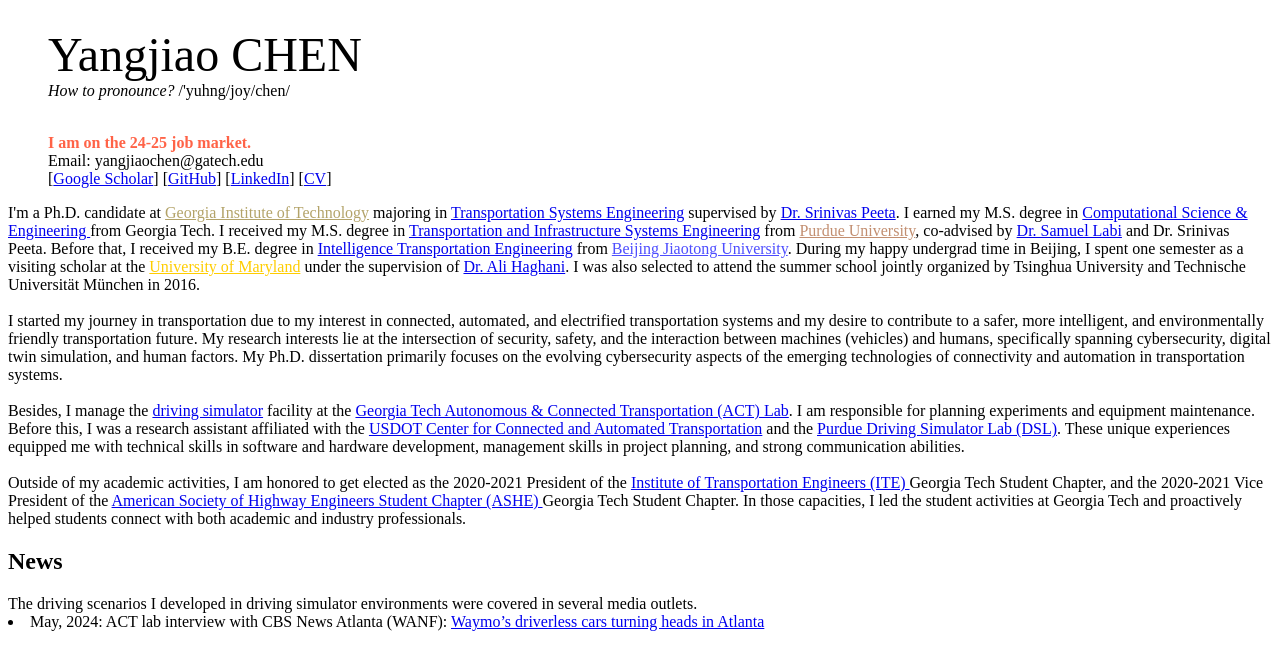
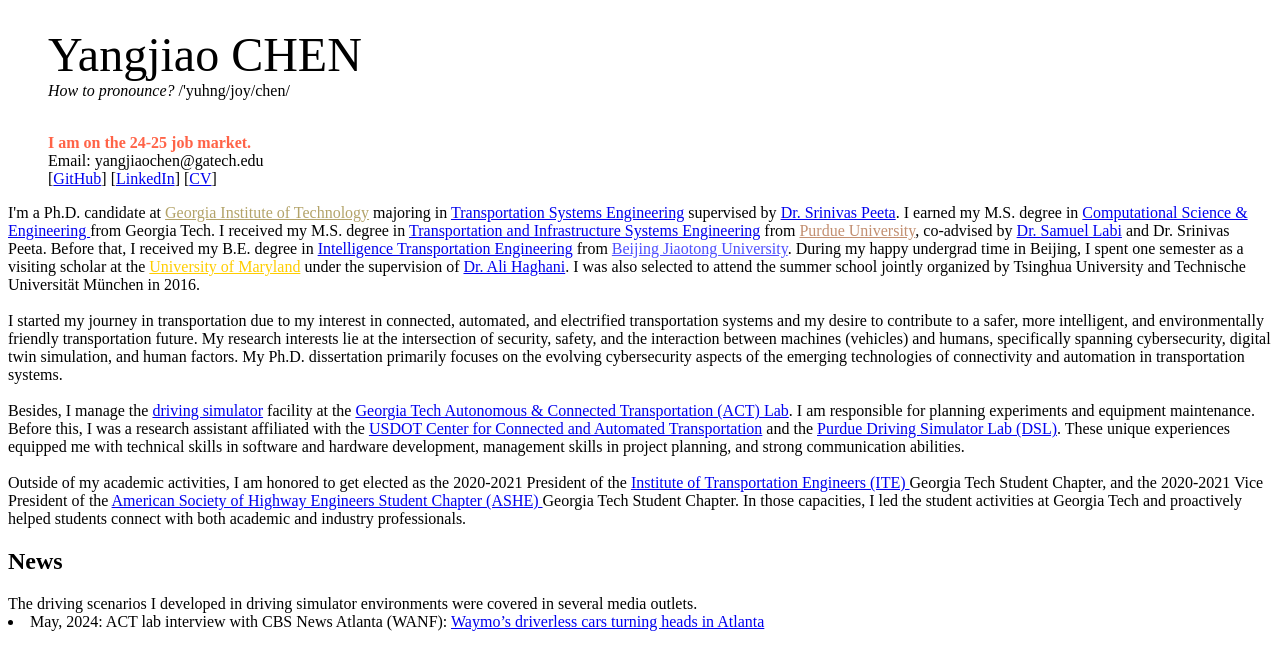
Before and after one commit to YangjiaoChen/YangjiaoChen.github.io, a Jekyll site: the page built from index.html, in a window 1280 px wide, cut to the strip 487-1132 px from the top of the page. Built offline with Jekyll 4.4.1, drawn with Linux system fonts in a browser that asks for light colours.

Commit message:
Update index.html

```diff
--- a/index.html
+++ b/index.html
@@ -92,7 +92,7 @@ title: "Yangjiao Chen"
 	    <br />
       <b style="color:rgb(255,99,71)">I am on the 24-25 job market.</b><br />
       Email: yangjiaochen@gatech.edu<br />
-      [<a href="https://scholar.google.com/" target="_blank">Google Scholar</a>]
+
       [<a href="https://github.com/YangjiaoChen" target="_blank">GitHub</a>]
       [<a href="https://www.linkedin.com/in/yangjiaochen/" target="_blank">LinkedIn</a>]
       [<a href="https://drive.google.com/file/d/1Xd-gVDBL0e4Lir8jMyW6lKYZBIKB5q8Z/view?usp=sharing" target="_blank">CV</a>]
@@ -100,6 +100,7 @@ title: "Yangjiao Chen"
 
 
       <!-- <hr>
+[<a href="https://scholar.google.com/" target="_blank"><font size="3">Google Scholar</font></a>]
       <i>Ph.D. in <a href="https://ce.gatech.edu" target="_blank">Civil Engineering </a> </i><br />
       <i>MS in <a href="https://cse.gatech.edu" target="_blank">Computational Science & Engineering </a> </i><br />
       [<a href="https://scholar.google.com/citations?user=o-oBMWEAAAAJ&hl=en" target="_blank">Google Scholar</a>]
```
